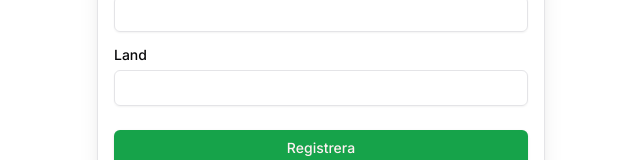
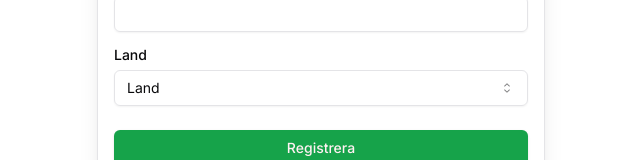
Before and after one commit to JoarM/heet, a Next.js app: page /register in a window 1280 px wide. Shown: the part 373-533 px from the top of the page, without its empty margins (319-959 px from the left). Built offline with nearby package versions, Linux system fonts and the light colour scheme.

Commit message:
login and register done

```diff
--- a/app/register/page.tsx
+++ b/app/register/page.tsx
@@ -4,15 +4,15 @@ import { Input } from "@/components/ui/input";
 import { Label } from "@/components/ui/label";
 import Link from "next/link";
 import { LoadingButton } from "@/components/ui/loading-button";
-import { CountryDropdown, RegionDropdown, CountryRegionData } from 'react-country-region-selector';
+import { Select, SelectContent, SelectItem, SelectTrigger, SelectValue } from "@/components/ui/select";
 
 export default function LoginForm() {
     return (
         <form className="mx-auto sm:px-4 px-4 rounded-2xl  max-w-lg mt-3">
             <h1 className="font-bold text-2xl mb-20">Registrering</h1>
             <div className="my-auto">
-                <Label className="mt-4 block" htmlFor="mail">Användarnamn</Label>
-                <Input className="mt-2 h-9 w-full" id="mail" name="mail" />
+                <Label className="mt-4 block" htmlFor="username">Användarnamn</Label>
+                <Input className="mt-2 h-9 w-full" id="username" name="username" />
 
 
                 <Label className="mt-4 block" htmlFor="mail">E-mailadress</Label>
@@ -23,14 +23,29 @@ export default function LoginForm() {
                 <Input className="mt-2 w-full h-9" type="password" id="password" name="password" />
                 {/* {form?.error?.password && <span className="text-sm font-medium text-destructive mt-2 block">{form.error.password}</span>} */}
 
-                <Label className="mt-4 block" htmlFor="password">Bekräfta lösenord</Label>
-                <Input className="mt-2 w-full h-9" type="password" id="password" name="password" />
+                <Label className="mt-4 block" htmlFor="confirmpassword">Bekräfta lösenord</Label>
+                <Input className="mt-2 w-full h-9" type="confirmpassword" id="confirmpassword" name="confirmpassword" />
                 {/* {form?.error?.password && <span className="text-sm font-medium text-destructive mt-2 block">{form.error.password}</span>} */}
 
                 <Label className="mt-4 block" htmlFor="password">Land</Label>
-                <Input className="mt-2 w-full h-9" type="password" id="password" name="password" />
 
-
+                <Select>
+                    <SelectTrigger className="mt-2 w-full h-9">
+                        <SelectValue placeholder="Land" />
+                    </SelectTrigger>
+                    <SelectContent>
+                            <SelectItem value="sweden">Sverige</SelectItem>
+                            <SelectItem value="england">England</SelectItem>
+                            <SelectItem value="usa">USA</SelectItem>
+                            <SelectItem value="germany">Tyskland</SelectItem>
+                            <SelectItem value="poland">Polen</SelectItem>
+                            <SelectItem value="russia">Ryssland</SelectItem>
+                            <SelectItem value="france">Frankrike</SelectItem>
+                            <SelectItem value="italy">Italien</SelectItem>
+                            <SelectItem value="spain">Spanien</SelectItem>
+                            <SelectItem value="australia">Australien</SelectItem>
+                        </SelectContent>
+                </Select>
 
                 <LoadingButton className="mt-6 w-full h-9">Registrera</LoadingButton>
 
```
